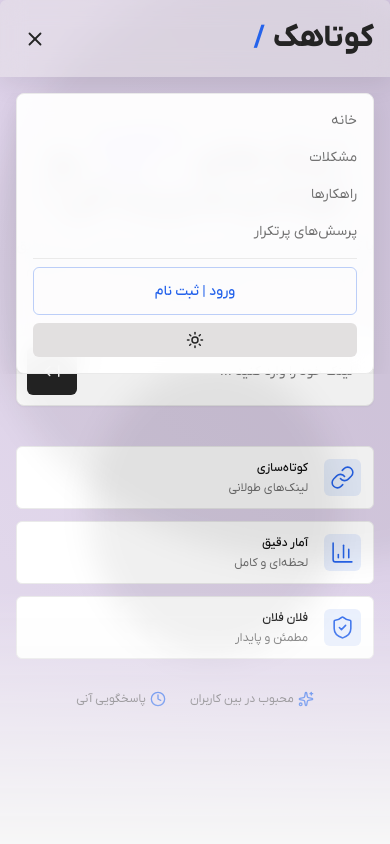
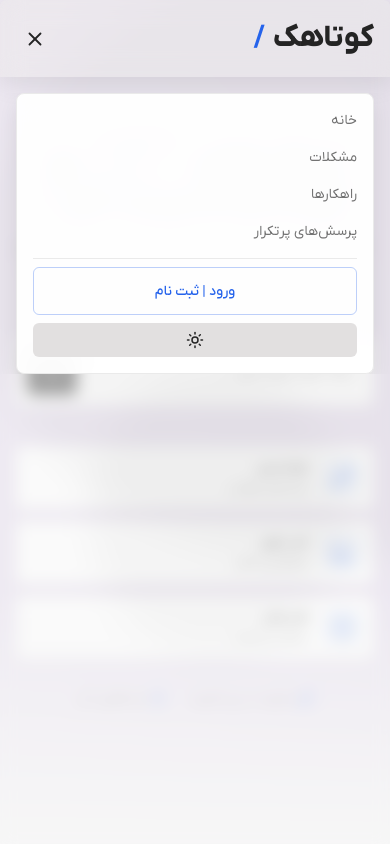
Before and after one commit to Mahdi-heydari/kootahak, a Next.js app in the folder frontend/: page / in a window 390 px wide. Both pictures are taken after a click on the button 35 px from the left and 38 px from the top of the page. Shown: the top 844 px of the page. Built offline with nearby package versions, Linux system fonts and the light colour scheme.

Commit message:
feat: add mobile menu overlay for better readability

```diff
--- a/frontend/src/components/sections/Header.tsx
+++ b/frontend/src/components/sections/Header.tsx
@@ -1,7 +1,7 @@
 "use client";
 
 import Link from "next/link";
-import { useState } from "react";
+import { useState, useEffect } from "react";
 import { Menu, User, X } from "lucide-react";
 import { useScroll } from "@/hooks/use-scroll";
 import ThemeToggle from "@/components/ui/theme-toggle";
@@ -26,7 +26,32 @@ function Header(): React.JSX.Element {
     setMenuOpen(false);
   };
 
+  useEffect(() => {
+    if (isMenuOpen) {
+      document.body.style.overflow = "hidden";
+    } else {
+      document.body.style.overflow = "";
+    }
+
+    return () => {
+      document.body.style.overflow = "";
+    };
+  }, [isMenuOpen]);
+
   return (
+    <>
+      <div
+        onClick={handleCloseMenu}
+        aria-hidden="true"
+        className={[
+          "fixed inset-0 z-30 md:hidden transition-opacity duration-token-normal ease-token-default",
+          "bg-background/60 backdrop-blur-sm",
+          isMenuOpen
+            ? "opacity-100 pointer-events-auto"
+            : "opacity-0 pointer-events-none",
+        ].join(" ")}
+      />
+
       <header className="fixed z-50 left-0 right-0 text-primary">
         {/* Desktop */}
         <nav
@@ -52,7 +77,8 @@ function Header(): React.JSX.Element {
                 <li key={link.href}>
                   <a
                     href={link.href}
-                  className="hover:text-primary hover:bg-muted p-3 rounded-token-sm transition-colors"
+                    className="hover:text-primary hover:bg-muted p-3
+                  rounded-token-sm transition-colors"
                   >
                     {link.label}
                   </a>
@@ -115,7 +141,6 @@ function Header(): React.JSX.Element {
             <div className="flex flex-col items-center justify-between gap-2 w-full pt-2 border-t border-border">
               {isLogined ? (
                 <div className="relative group w-full">
-                {/* <User /> */}
                   <Profile user={mockUser} />
                 </div>
               ) : (
@@ -134,6 +159,7 @@ function Header(): React.JSX.Element {
           </div>
         </div>
       </header>
+    </>
   );
 }
 
```
Lines whose indentation alone changed are shown as unchanged.
